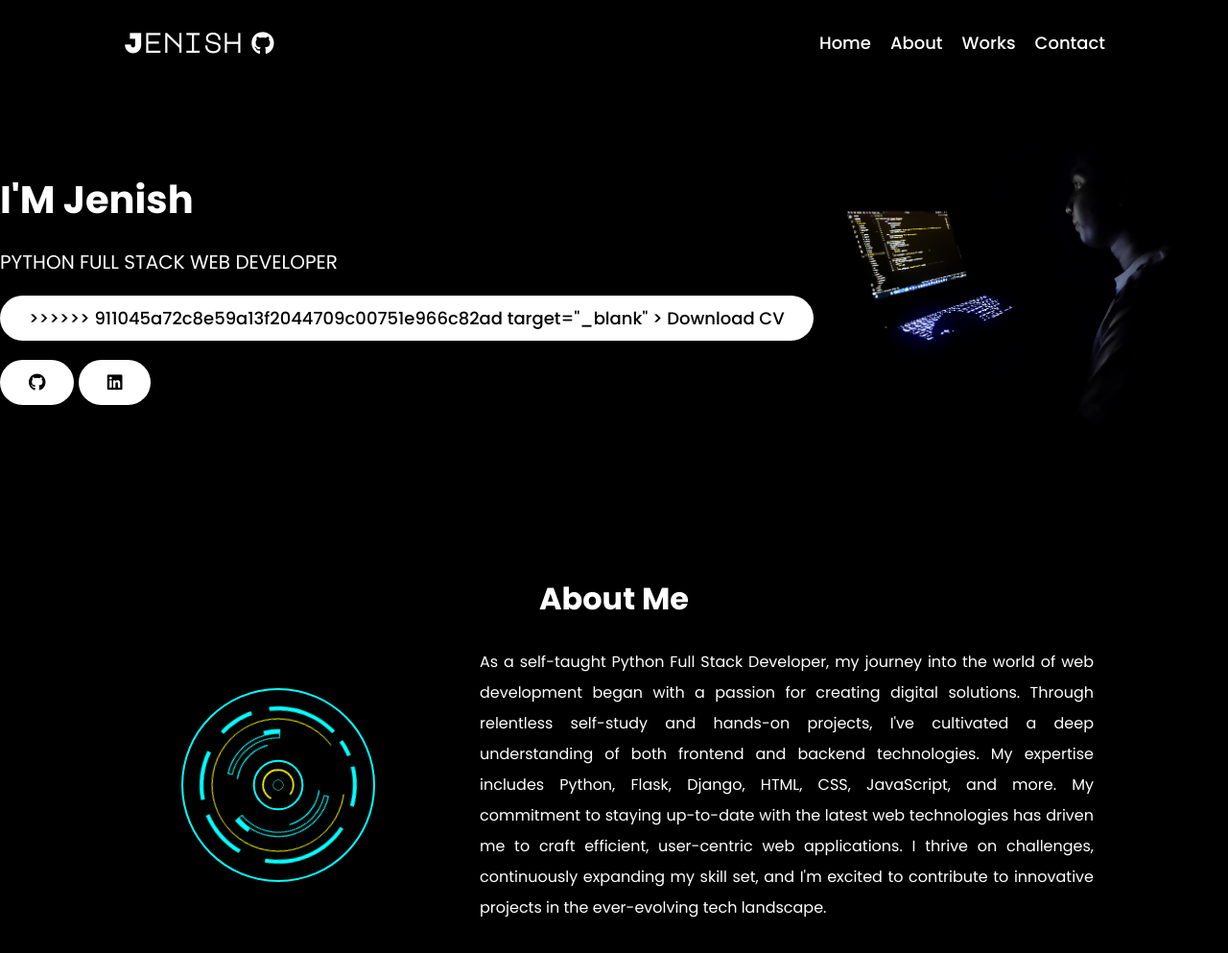
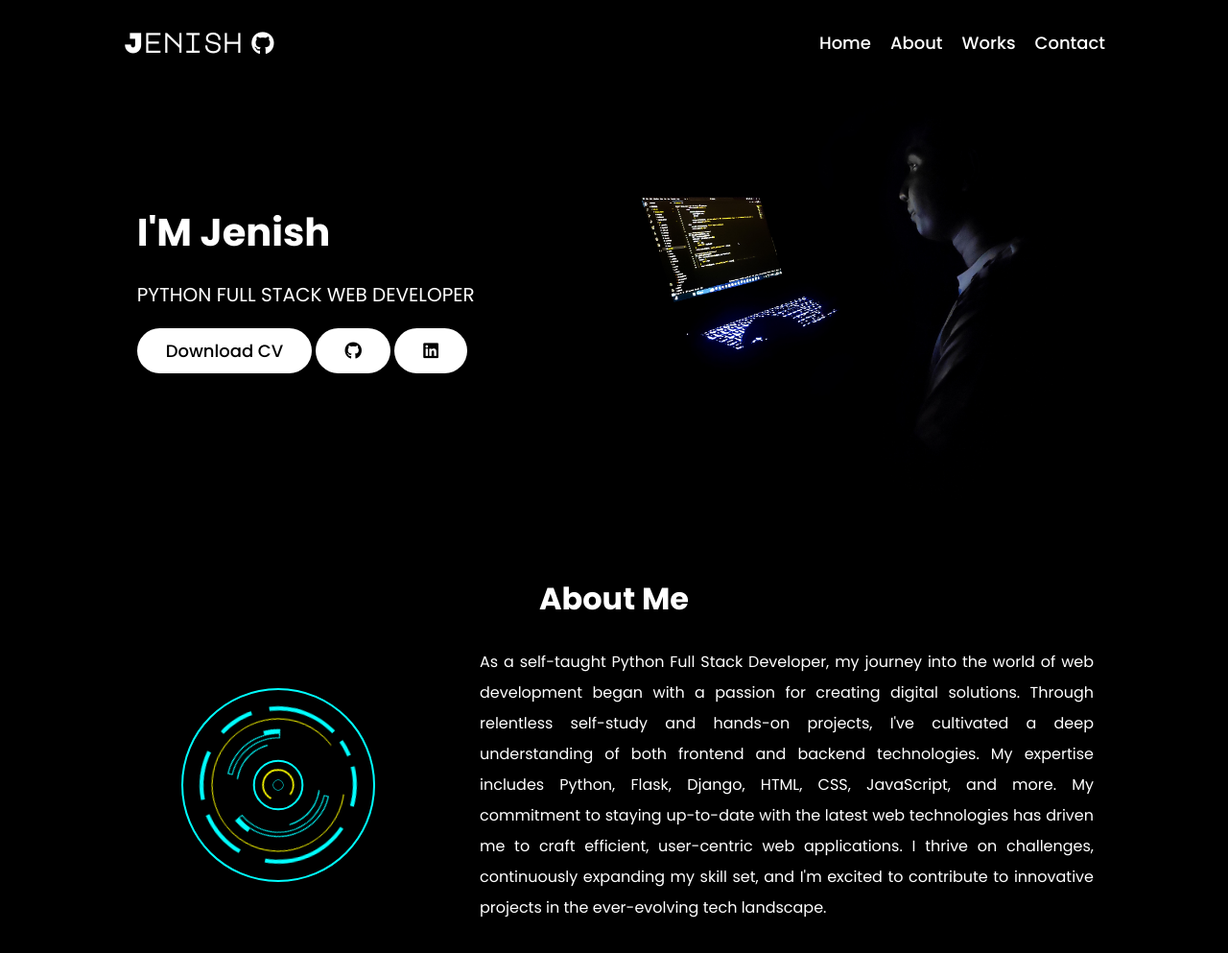
Before and after one commit to jenish-ml/jenish-ml.github.io, a plain HTML site: page index.html in a window 1280 px wide. Shown: the top 993 px of the page at 96% size. Drawn offline with Linux system fonts and the light colour scheme.

Commit message:
Error in Resume Type in index.html

```diff
--- a/index.html
+++ b/index.html
@@ -36,11 +36,7 @@
         <h1>I'M Jenish</h1>
         <p>PYTHON FULL STACK WEB DEVELOPER</p>
         <a
-<<<<<<< HEAD
           href="https://drive.google.com/file/d/1dT65lix2XOWBV6W_vJ0CePbQsjCwvHZ5/view?usp=drive_link"
-=======
-          href="https://drive.google.com/file/d/19NXdxGGLmEe4maat8pBKCTpPehso6DoQ/view?usp=sharing"
->>>>>>> 911045a72c8e59a13f2044709c00751e966c82ad
           target="_blank"
         >
           Download CV
```
